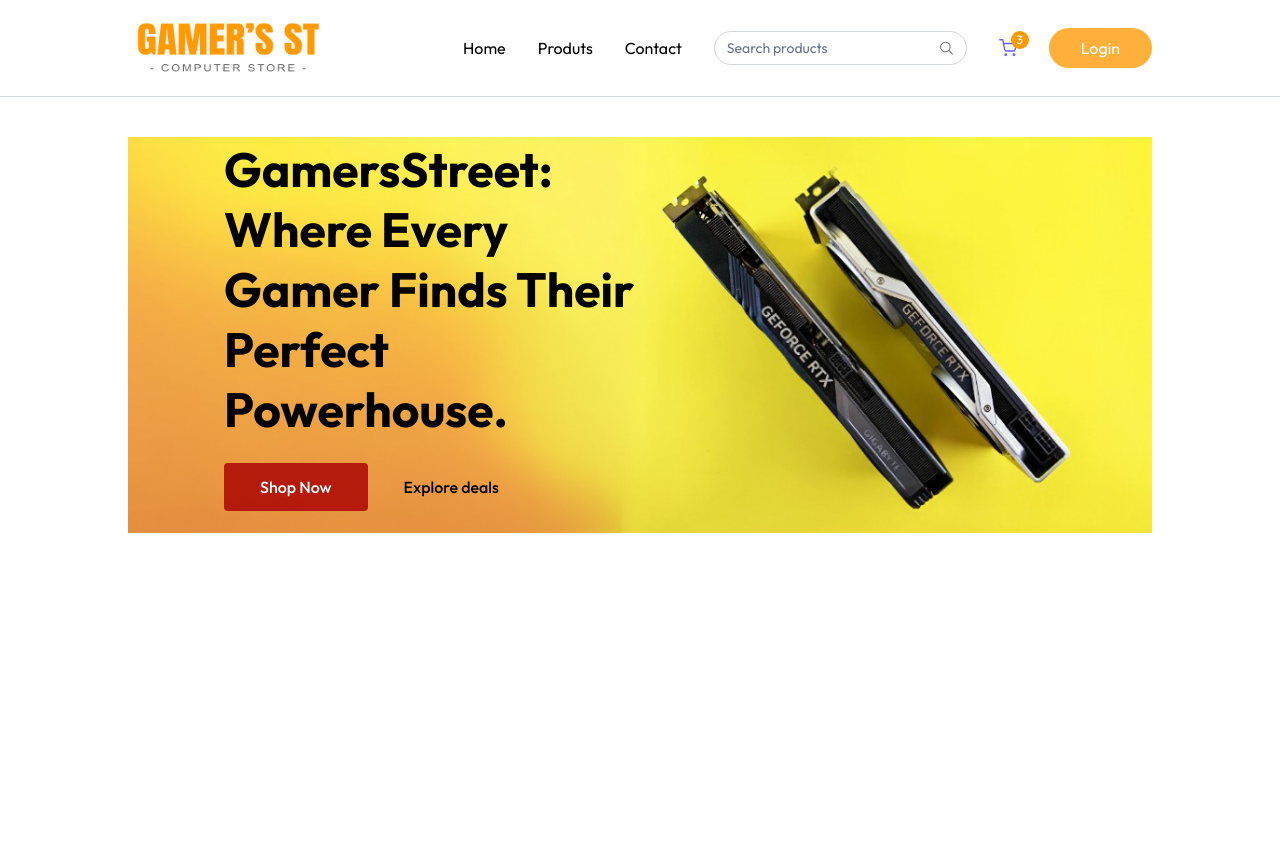
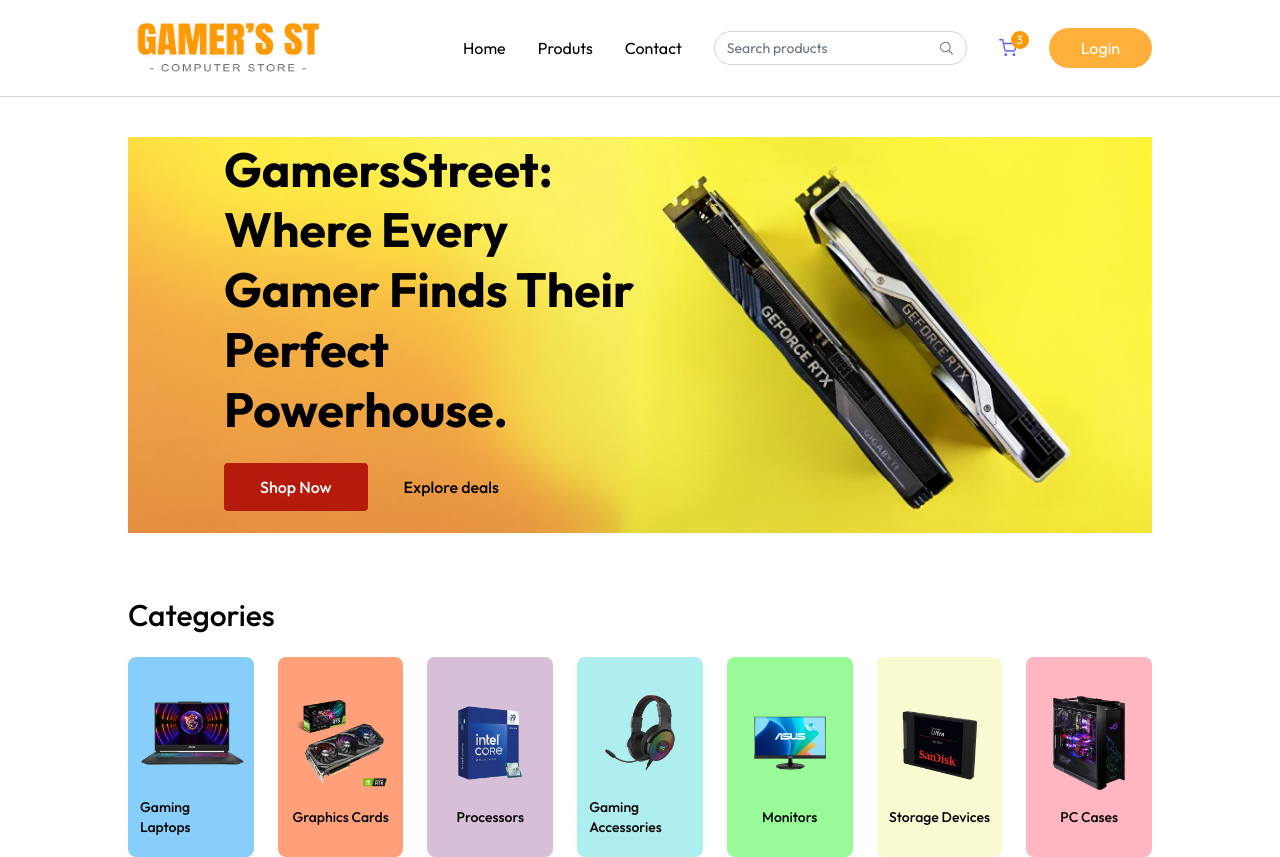
Before and after one commit to tharunda2000/MERN-stack---Computer_Store, a React (Vite) app in the folder Frontend/: page / in a window 1280 px wide. Before the commit the page ends 800 px from the top, so only its background shows below. Built offline with nearby package versions, Linux system fonts and the light colour scheme.

Commit message:
catagory section completed

```diff
--- a/Frontend/src/assets/assets.js
+++ b/Frontend/src/assets/assets.js
@@ -20,7 +20,7 @@
         text: "Gaming Laptops",
         path: "Laptops",
         image: laptop,
-        bgColor:"#1E90FF",
+        bgColor:"#87CEFA",
 
     },
 
@@ -28,7 +28,7 @@
         text: "	Graphics Cards",
         path: "graphiccards",
         image: gpu,
-        bgColor:"#FF4500",
+        bgColor:"#FFA07A",
 
     },
 
@@ -36,7 +36,8 @@
         text: "Processors",
         path: "Processors",
         image: processor,
-        bgColor:"#8A2BE2",
+        bgColor:"",
+        bgColor:"#D8BFD8",
 
     },
 
@@ -44,7 +45,7 @@
         text: "	Gaming Accessories",
         path: "Accessoriess",
         image: accessories,
-        bgColor:"#00CED1",
+        bgColor:"	#AFEEEE",
 
     },
 
@@ -52,7 +53,7 @@
         text: "Monitors",
         path: "Monitors",
         image: monitor,
-        bgColor:"#32CD32",
+        bgColor:"#98FB98",
 
     },
 
@@ -60,7 +61,7 @@
         text: "Storage Devices",
         path: "Storage",
         image: storage,
-        bgColor:"#FFD700",
+        bgColor:"#FAFAD2",
 
     },
 
@@ -68,7 +69,7 @@
         text: "	PC Cases",
         path: "Casings",
         image: casing,
-        bgColor:"#FF69B4",
+        bgColor:"#FFB6C1",
 
     },
 ]
--- a/Frontend/src/components/Catagories.jsx
+++ b/Frontend/src/components/Catagories.jsx
@@ -1,8 +1,35 @@
 import React from 'react'
+import { catagories } from '../assets/assets'
+import { useAppContext } from '../context/AppContext'
 
 const Catagories = () => {
+
+    const {navigate} = useAppContext()
+
   return (
-    <div>
+    <div className='mt-16'>
+
+        <p className='text-2xl md:text-3xl font-medium'>Categories</p>
+
+        <div className='grid grid-cols-2 sm:grid-cols-3 md:grid-cols-5 lg:grid-cols-6 xl:grid-cols-7 mt-6 gap-6'>
+
+            {
+                catagories.map((catagory,index)=>(
+
+                <div key={index} className='group cursor-pointer py-5 px-3 gap-2 rounded-lg flex flex-col justify-center items-center'
+                                style={{backgroundColor:catagory.bgColor }}
+                                onClick={()=>{navigate(`/products/${catagory.path.toLowerCase()}`);
+                                                scrollTo(0,0)}}>
+                    <img src={catagory.image} alt={catagory.text} className='group-hover:scale-110 transition max-w-28' />
+                    <p className='text-sm font-medium'>{catagory.text}</p>
+                </div>
+
+                ))
+            }
+
+
+
+        </div>
 
     </div>
   )
--- a/Frontend/src/pages/Home.jsx
+++ b/Frontend/src/pages/Home.jsx
@@ -1,10 +1,12 @@
 import React from 'react'
 import MainBanner from '../components/MainBanner'
+import Catagories from '../components/Catagories'
 
 const Home = () => {
   return (
     <div className='mt-10 '>
       <MainBanner/>
+      <Catagories/>
 
     </div>
   )
```
